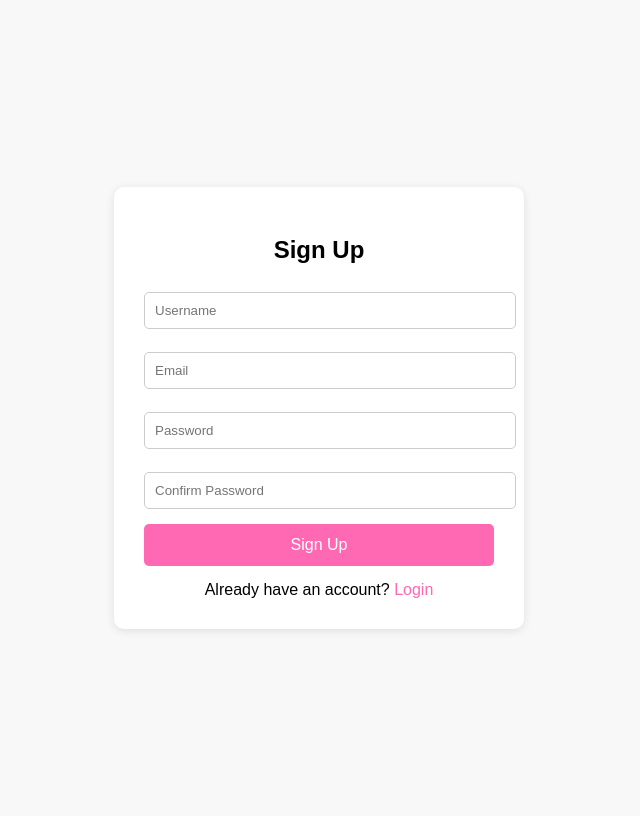
After one commit to HARISHSANTHOSH/flower_shop, a Django app: page /flowerapp/signup/ in a window 1280 px wide. The commit adds this page. Shown: the whole page, without its empty margins (321-961 px from the left). Run offline with Django 5.2, Linux system fonts and the light colour scheme; parts of the project's set-up code (start-up, migrations or seed data) failed here and were passed over.

Commit message:
implemented normal signup flow

```diff
--- a/flowerproject/flowerapp/templates/flowers.html
+++ b/flowerproject/flowerapp/templates/flowers.html
@@ -159,7 +159,7 @@ async function authFetch(url, options = {}) {
 
     let response = await fetch(url, options);
 
-    if (response.status === 401) {
+    if (response.status === 401 || response.status === 403) {
         await refreshAccessToken();
         options.headers = getAuthHeaders(); // new token
         response = await fetch(url, options);
--- /dev/null
+++ b/flowerproject/flowerapp/templates/signup.html
@@ -0,0 +1,109 @@
+<!DOCTYPE html>
+<html lang="en">
+<head>
+    <meta charset="UTF-8">
+    <title>Sign Up - Bloom Haven</title>
+    <style>
+        body {
+            font-family: Arial, sans-serif;
+            background: #f8f8f8;
+            display: flex;
+            justify-content: center;
+            align-items: center;
+            height: 100vh;
+        }
+        .signup-container {
+            background: #fff;
+            padding: 30px;
+            border-radius: 10px;
+            box-shadow: 0 2px 10px rgba(0,0,0,0.1);
+            width: 350px;
+        }
+        h2 {
+            text-align: center;
+            margin-bottom: 20px;
+        }
+        input[type="text"], input[type="email"], input[type="password"] {
+            width: 100%;
+            padding: 10px;
+            margin: 8px 0 15px 0;
+            border-radius: 5px;
+            border: 1px solid #ccc;
+        }
+        button {
+            width: 100%;
+            padding: 12px;
+            background-color: #ff69b4;
+            border: none;
+            border-radius: 5px;
+            color: white;
+            font-size: 16px;
+            cursor: pointer;
+        }
+        button:hover {
+            background-color: #ff1493;
+        }
+        .login-link {
+            text-align: center;
+            margin-top: 15px;
+        }
+        .login-link a {
+            color: #ff69b4;
+            text-decoration: none;
+        }
+        .login-link a:hover {
+            text-decoration: underline;
+        }
+    </style>
+</head>
+<body>
+    <div class="signup-container">
+        <h2>Sign Up</h2>
+        <form id="signupForm">
+            <input type="text" id="username" placeholder="Username" required>
+            <input type="email" id="email" placeholder="Email" required>
+            <input type="password" id="password" placeholder="Password" required>
+            <input type="password" id="password2" placeholder="Confirm Password" required>
+            <button type="submit">Sign Up</button>
+        </form>
+
+        <div class="login-link">
+            Already have an account? <a href="/login/">Login</a>
+        </div>
+    </div>
+
+    <script>
+        document.getElementById("signupForm").addEventListener("submit", async function(e) {
+            e.preventDefault();
+
+            const username = document.getElementById("username").value;
+            const email = document.getElementById("email").value;
+            const password = document.getElementById("password").value;
+            const password2 = document.getElementById("password2").value;
+
+            try {
+                const res = await fetch("http://127.0.0.1:8000/flowerapp/api/signup/", {
+                    method: "POST",
+                    headers: {"Content-Type": "application/json"},
+                    body: JSON.stringify({ username, email, password, password2 })
+                });
+
+                if (!res.ok) throw new Error("Signup failed");
+
+                const data = await res.json();
+
+                // Save JWT tokens
+                localStorage.setItem("access_token", data.access);
+                localStorage.setItem("refresh_token", data.refresh);
+
+                alert(`Welcome ${data.user.username}!`);
+                window.location.href = "http://127.0.0.1:8000/flowerapp/flowers/"; // redirect to flowers page
+
+            } catch (err) {
+                console.error(err);
+                alert("Signup failed. Please check your details.");
+            }
+        });
+    </script>
+</body>
+</html>
--- a/flowerproject/flowerapp/urls.py
+++ b/flowerproject/flowerapp/urls.py
@@ -1,5 +1,5 @@
 from django.urls import path
-from .views import FlowerListCreateAPIView, flower_page,login_page,BuyNowAPIView
+from .views import FlowerListCreateAPIView, flower_page,login_page,BuyNowAPIView,SignupAPIView,signup_page
 
 
 urlpatterns = [
@@ -7,5 +7,7 @@ urlpatterns = [
 	path('flowers/', flower_page, name='flower_page'),
 	path('login/', login_page, name='login_page'),
 	path('api/buy-now/', BuyNowAPIView.as_view(), name='buy-now'),
+	path('api/signup/', SignupAPIView.as_view(), name='signup'),
+	path('signup/', signup_page, name='signup_page'),
 
 ]
--- a/flowerproject/flowerapp/views.py
+++ b/flowerproject/flowerapp/views.py
@@ -8,6 +8,8 @@ from django.db.models import Q
 from django.db import transaction
 from .tasks import send_order_confirmation_email
 from .pagination import FlowerPagination
+from rest_framework_simplejwt.tokens import RefreshToken
+from .serializers import SignupSerializer
 from rest_framework.permissions import (
     AllowAny,
     IsAuthenticated,
@@ -17,7 +19,7 @@ from rest_framework.permissions import (
 
 
 class FlowerListCreateAPIView(APIView):
-    permission_classes = [IsAdminUser]
+    permission_classes = [IsAuthenticated]
 
     def get(self, request):
         flowers = (
@@ -64,6 +66,8 @@ def flower_page(request):
 def login_page(request):
     return render(request, "login.html")
 
+def signup_page(request):
+    return render(request, "signup.html")
 
 class BuyNowAPIView(APIView):
     permission_classes=[IsAuthenticated]
@@ -94,3 +98,22 @@ class BuyNowAPIView(APIView):
             lambda: send_order_confirmation_email.delay(order.id)
         )
         return Response({"order_id":order.id,"total":total,"status":order.status})
+
+
+class SignupAPIView(APIView):
+    serializer_class = SignupSerializer
+
+    def post(self, request, *args, **kwargs):
+        serializer = self.serializer_class(data=request.data)
+        serializer.is_valid(raise_exception=True)
+        user = serializer.save()
+        refresh = RefreshToken.for_user(user)
+
+        return Response({
+            "user": {
+                "username": user.username,
+                "email": user.email,
+            },
+            "refresh": str(refresh),
+            "access": str(refresh.access_token)
+        }, status=status.HTTP_201_CREATED)
```
Also changed, not shown: flowerproject/flowerapp/serializers.py (+28 -0 lines), flowerproject/flowerapp/templates/login.html (+103 -19 lines).
